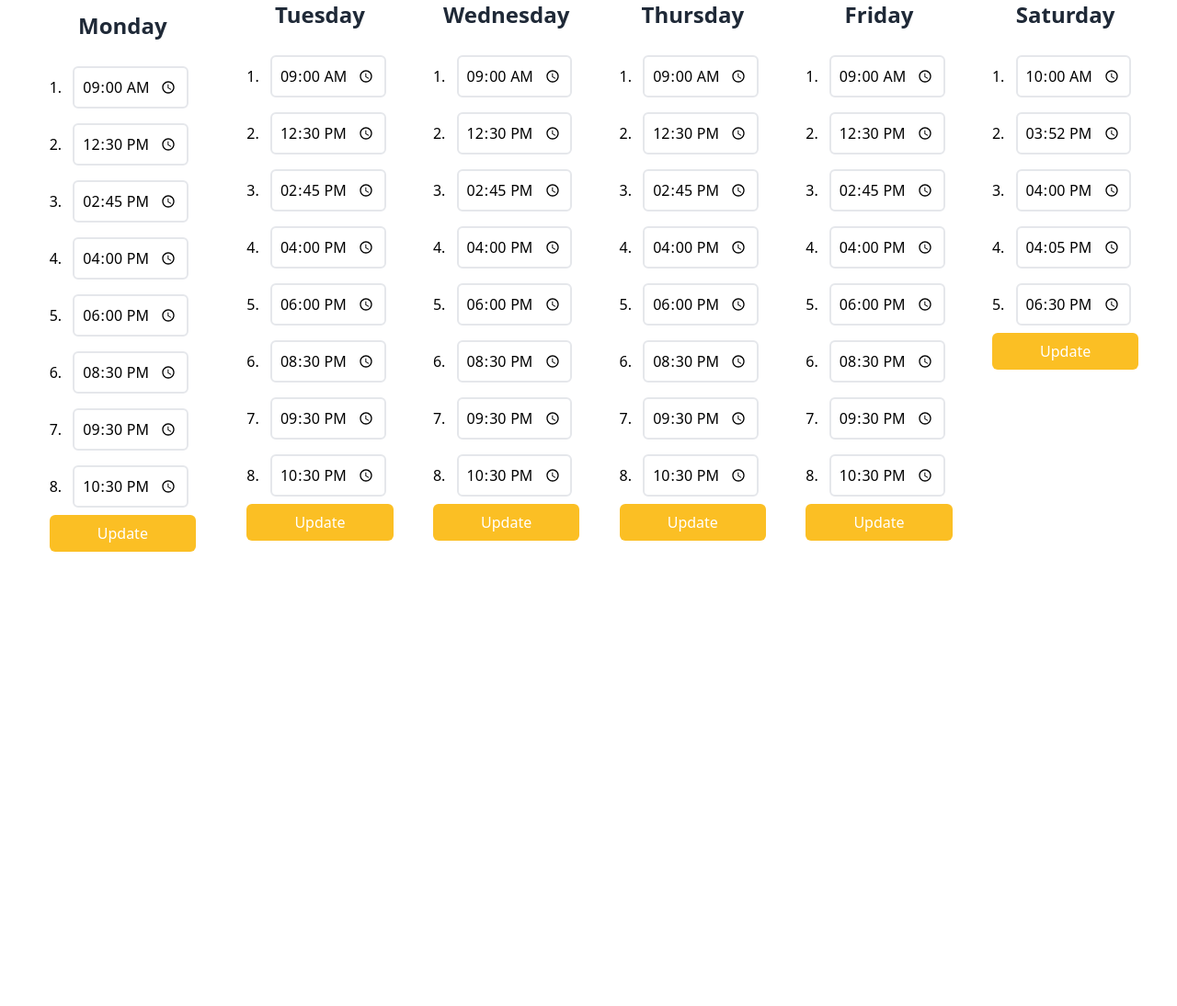
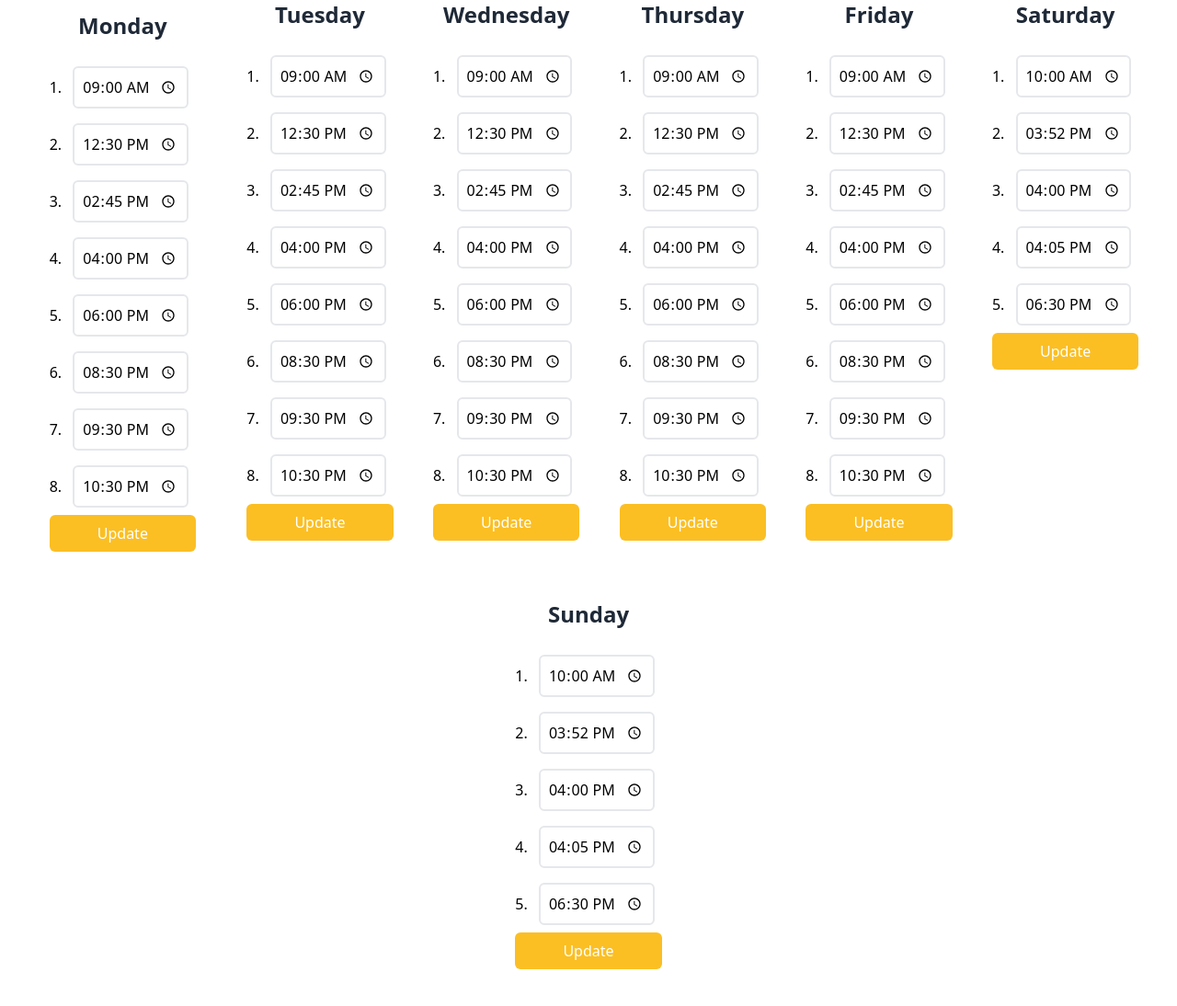
Before and after one commit to sohelshekhIn/BVBSchoolBell, a Flask app: page / in a window 1280 px wide. Shown: the part 156-1250 px from the top of the page at 92% size. Before the commit the page ends 756 px from the top, so only its background shows below. Run offline with Flask 3, Linux system fonts and the light colour scheme; parts of the project's set-up code (start-up, migrations or seed data) failed here and were passed over; some libraries are stand-ins or nearby versions.

Commit message:
ADded Sunday for testing

```diff
--- a/schedule.json
+++ b/schedule.json
@@ -49,11 +49,15 @@
     "21:30",
     "22:30"
   ],
-    "saturday": [
-        "10:00",
-        "15:52",
+  "saturday": ["10:00", "15:52", "16:00", "16:05", "18:30"],
+  "sunday": [
+    "09:00",
+    "12:30",
+    "14:45",
     "16:00",
-        "16:05",
-        "18:30"
+    "18:00",
+    "20:30",
+    "21:30",
+    "22:30"
   ]
 }
--- a/templates/index.html
+++ b/templates/index.html
@@ -160,6 +160,29 @@
           />
         </form>
       </div>
+      <div class="w-70vh mx-auto p-5 sm:w-fit flex flex-col items-center">
+        <form action="/update/sunday" method="post">
+          <h2
+            class="w-full text-center text-gray-800 font-semibold text-xl lg:text-2xl mb-5"
+          >
+            Sunday
+          </h2>
+          {% for time in times["saturday"] %} {{ loop.index }}.
+          <input
+            class="border-2 rounded-md p-2 m-2"
+            type="time"
+            name="sunday"
+            value="{{ time }}"
+            required
+          /><br />
+          {% endfor %}
+          <input
+            class="px-3 py-2 w-full bg-amber-400 text-white rounded-md hover:bg-amber-500"
+            type="submit"
+            value="Update"
+          />
+        </form>
+      </div>
     </div>
   </body>
 </html>
```
Lines whose indentation alone changed are shown as unchanged.
